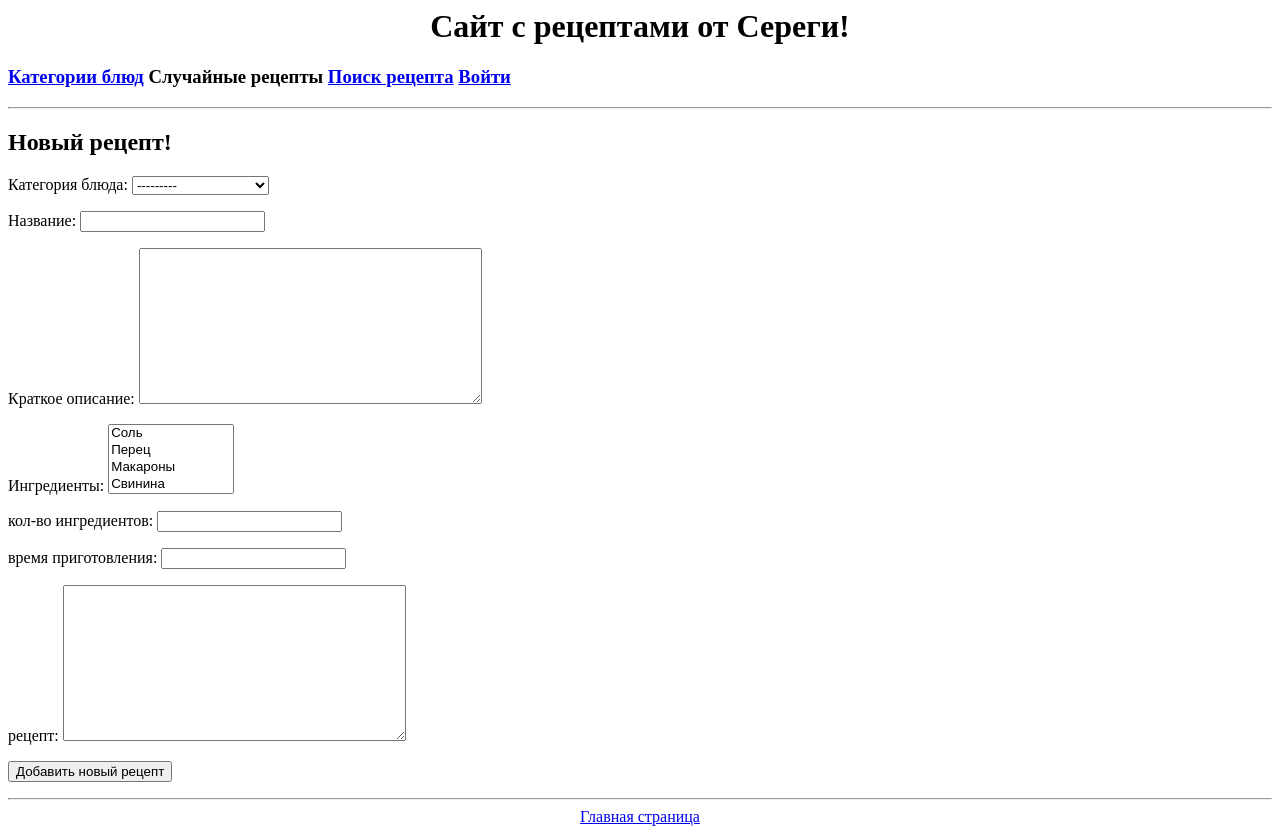
After one commit to GarborSergey/Recipe, a Django app: page /new_dish/ in a window 1280 px wide. The commit adds this page. Run offline with Django 4.2, Linux system fonts and the light colour scheme; data comes from the database, SQL or seed files in the repository; both versions use the stored data as it was after the commit.

Commit message:
Сделал страницу с добавлением нового рецепта

```diff
--- /dev/null
+++ b/recipes/forms.py
@@ -0,0 +1,9 @@
+from django import forms
+from .models import Dish
+
+class DishForm(forms.ModelForm):
+    class Meta:
+        model = Dish
+        fields = ['category', 'name', 'introduction', 'ingredients_input', 'ingredients_num', 'time_cook', 'recipe']
+        labels = {'category': 'Категория блюда', 'name': 'Название', 'introduction': 'Краткое описание',
+                  'ingredients_input': 'Ингредиенты', 'ingredients_num': 'кол-во ингредиентов', 'time_cook': 'время приготовления', 'recipe': 'рецепт'}
--- a/recipes/templates/recipes/base.html
+++ b/recipes/templates/recipes/base.html
@@ -10,6 +10,7 @@
         {% if user.is_authenticated %}
             <a>Привет {{ user.username }}!</a>
             <a href="{% url 'logout' %}">Выход</a>
+            <a href="{% url 'recipes:new_dish' %}">Добавить рецепт</a>
         {% else %}
             <a href="{% url 'login' %}">Войти</a>
         {% endif %}
--- /dev/null
+++ b/recipes/templates/recipes/new_dish.html
@@ -0,0 +1,10 @@
+{% extends 'recipes/base.html' %}
+{% block title %}Новый рецепт{% endblock title %}
+{% block content %}
+<h2>Новый рецепт!</h2>
+<form action="{% url 'recipes:new_dish' %}" method="post" class="form">
+    {% csrf_token %}
+    {{ form.as_p }}
+     <button name="submit" class="btn btn-primary">Добавить новый рецепт</button>
+</form>
+{% endblock content %}
--- a/recipes/urls.py
+++ b/recipes/urls.py
@@ -11,6 +11,8 @@ urlpatterns = [
     # Страница со всеми блюдами из категории
     path('dish_category/<int:category_id>', views.category, name='category'),
     # Страница с поиском
-    path('search/', views.search, name='search')
+    path('search/', views.search, name='search'),
+    # Страница с добовлением нового рецепта
+    path('new_dish/', views.new_dish, name='new_dish')
 
 ]
--- a/recipes/views.py
+++ b/recipes/views.py
@@ -1,7 +1,9 @@
 from django.shortcuts import render
-from django.http import HttpResponse, Http404
+from django.http import HttpResponse, Http404, HttpResponseRedirect
 import datetime
+from .forms import DishForm
 from recipes.models import DishCategory, Dish
+from django.urls import reverse
 
 def home(request):
     return render(request, 'recipes/home.html')
@@ -33,3 +35,15 @@ def search(request):
             context = {'dishes': dishes, 'query': q}
             return render(request, 'recipes/result_form.html', context)
     return render(request, 'recipes/search_form.html', {'errors': errors})
+
+def new_dish(request):
+    """Добавление нового рецепта"""
+    if request.method != 'POST':
+        form = DishForm()
+    else:
+        form = DishForm(request.POST)
+        if form.is_valid():
+            form.save()
+            return HttpResponseRedirect(reverse('recipes:home'))
+    context = {'form': form}
+    return render(request, 'recipes/new_dish.html', context)
```
Also changed, not shown: db.sqlite3.
